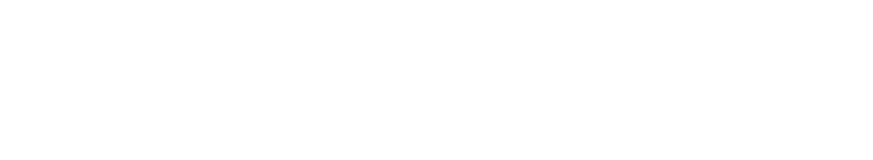
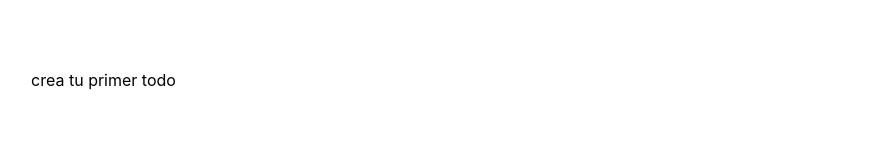
Before and after one commit to BNicDev/TodoMachine, a React (Create React App) app: page / in a window 1280 px wide. Shown: the part 304-464 px from the top of the page, without its empty margins (60-933 px from the left). Built offline with nearby package versions, Linux system fonts and the light colour scheme.

Commit message:
use effect

```diff
--- a/src/App.js
+++ /dev/null
@@ -1,105 +0,0 @@
-import TodoCounter from './Components/TodoCounter/TodoCounter';
-import TodoSearch from './Components/TodoSearch/TodoSearch';
-import TodoList from './Components/TodoList/TodoList';
-import TodoItem from './Components/TodoItem/TodoItems';
-import CreateTodoButton from './Components/TodoButton/CreateTodoButtton';
-import React from 'react';
-import './App.css'
-
-// const defaultTodos = [
-//   { text: 'Cortar cebolla', completed: true },
-//   { text: 'Tomar el Curso de Intro a React.js', completed: false },
-//   { text: 'Llorar con la Llorona', completed: false },
-//   { text: 'LALALALALA', completed: false },
-//   { text: 'Usar estados derivados', completed: true },
-// ];
-
-// localStorage.setItem('TODOS_V1', JSON.stringify(defaultTodos));
-// localStorage.removeItem('TODOS_V1');
-
-function useLocalStorage(itemName, initialValue) {
-  const localStorageItem = localStorage.getItem(itemName);
-
-  let parsedItem;
-
-  if (!localStorageItem) {
-    localStorage.setItem(itemName, JSON.stringify(initialValue));
-    parsedItem = initialValue;
-  } else {
-    parsedItem = JSON.parse(localStorageItem);
-  }
-
-  const [item, setItem] = React.useState(parsedItem);
-
-  const saveItem = (newItem) => {
-    localStorage.setItem(itemName, JSON.stringify(newItem));
-    setItem(newItem);
-  };
-
-  return [item, saveItem];
-}
-
-function App() {
-  const [todos, saveTodos] = useLocalStorage('TODOS_V1', []);
-  const [searchValue, setSearchValue] = React.useState('');
-
-  const completedTodos = todos.filter(
-    todo => !!todo.completed
-  ).length;
-  const totalTodos = todos.length;
-
-  const searchedTodos = todos.filter(
-    (todo) => {
-      const todoText = todo.text.toLowerCase();
-      const searchText = searchValue.toLowerCase();
-      return todoText.includes(searchText);
-    }
-  );
-
-  const completeTodo = (text) => {
-    const newTodos = [...todos];
-    const todoIndex = newTodos.findIndex(
-      (todo) => todo.text === text
-    );
-    newTodos[todoIndex].completed = true;
-    saveTodos(newTodos);
-  };
-
-  const deleteTodo = (text) => {
-    const newTodos = [...todos];
-    const todoIndex = newTodos.findIndex(
-      (todo) => todo.text === text
-    );
-    newTodos.splice(todoIndex, 1);
-    saveTodos(newTodos);
-  };
-
-  return (
-    <>
-      <TodoCounter
-        completed={completedTodos}
-        total={totalTodos}
-      />
-      <TodoSearch
-        searchValue={searchValue}
-        setSearchValue={setSearchValue}
-      />
-
-      <TodoList>
-        {searchedTodos.map(todo => (
-          <TodoItem
-            key={todo.text}
-            text={todo.text}
-            completed={todo.completed}
-            onComplete={() => completeTodo(todo.text)}
-            onDelete={() => deleteTodo(todo.text)}
-          />
-        ))}
-      </TodoList>
-
-      <CreateTodoButton />
-    </>
-  );
-}
-
-export default App;
--- /dev/null
+++ b/src/App/AppUi.js
@@ -0,0 +1,48 @@
+import TodoCounter from '../Components/TodoCounter/TodoCounter';
+import TodoSearch from '../Components/TodoSearch/TodoSearch';
+import TodoList from '../Components/TodoList/TodoList';
+import TodoItem from '../Components/TodoItem/TodoItems';
+import CreateTodoButton from '../Components/TodoButton/CreateTodoButtton';
+
+function AppUi({
+    loading,
+    error,
+    completedTodos,
+    totalTodos,
+    searchValue,
+    setSearchValue,
+    searchedTodos,
+    completeTodo,
+    deleteTodo
+}){
+    return (
+        <>
+          <TodoCounter
+            completed={completedTodos}
+            total={totalTodos}
+          />
+          <TodoSearch
+            searchValue={searchValue}
+            setSearchValue={setSearchValue}
+          />
+
+          <TodoList>
+          {loading && <p>estamos cargando...</p>}
+          {error && <p>desesperate hubo un error!</p>}
+          {(!loading && searchedTodos.length===0 )&& <p>crea tu primer todo</p>}
+            {searchedTodos.map(todo => (
+              <TodoItem
+                key={todo.text}
+                text={todo.text}
+                completed={todo.completed}
+                onComplete={() => completeTodo(todo.text)}
+                onDelete={() => deleteTodo(todo.text)}
+              />
+            ))}
+          </TodoList>
+
+          <CreateTodoButton />
+        </>
+      );
+}
+export default AppUi;
--- /dev/null
+++ b/src/App/UseLocalStage.js
@@ -0,0 +1,35 @@
+import React, { useEffect } from "react";
+function useLocalStorage(itemName, initialValue) {
+  const [item, setItem] = React.useState(initialValue);
+  const [loading, setLoading] = React.useState(true);
+  const [error, setError] = React.useState(false);
+
+    React.useEffect(()=>{
+      setTimeout(()=>{
+        try{
+          const localStorageItem = localStorage.getItem(itemName);
+        let parsedItem;
+        if (!localStorageItem) {
+          localStorage.setItem(itemName, JSON.stringify(initialValue));
+          parsedItem = initialValue;
+        } else {
+          parsedItem = JSON.parse(localStorageItem);
+          setItem(parsedItem)
+        }
+        setLoading(false);
+        }
+        catch(error){
+          setLoading(false);
+          setError(true);
+        }
+      },2000)
+    },[])
+
+    const saveItem = (newItem) => {
+      localStorage.setItem(itemName, JSON.stringify(newItem));
+      setItem(newItem);
+    };
+
+    return {item, saveItem, loading, error};
+  }
+  export default useLocalStorage;
--- /dev/null
+++ b/src/App/index.js
@@ -0,0 +1,64 @@
+import React from 'react';
+import useLocalStorage from './UseLocalStage';
+import '../App.css'
+import AppUi from './AppUi';
+
+// localStorage.removeItem('TODOS_V1');
+// const defaultTodos = [
+//   { text: 'Cortar cebolla', completed: true },
+//   { text: 'Tomar el Curso de Intro a React.js', completed: false },
+//   { text: 'Llorar con la Llorona', completed: false },
+//   { text: 'LALALALALA', completed: false },
+//   { text: 'Usar estados derivados', completed: true },
+// ];
+
+// localStorage.setItem('TODOS_V1', JSON.stringify(defaultTodos));
+
+function App() {
+  const {item:todos, saveItem:saveTodos, loading ,error} = useLocalStorage('TODOS_V1', []);
+  const [searchValue, setSearchValue] = React.useState('');
+
+  const completedTodos = todos.filter(
+    todo => !!todo.completed
+  ).length;
+  const totalTodos = todos.length;
+  const searchedTodos = todos.filter(
+    (todo) => {
+      const todoText = todo.text.toLowerCase();
+      const searchText = searchValue.toLowerCase();
+      return todoText.includes(searchText);
+    }
+  );
+
+  const completeTodo = (text) => {
+    const newTodos = [...todos];
+    const todoIndex = newTodos.findIndex(
+      (todo) => todo.text === text
+    );
+    newTodos[todoIndex].completed = true;
+    saveTodos(newTodos);
+  };
+
+  const deleteTodo = (text) => {
+    const newTodos = [...todos];
+    const todoIndex = newTodos.findIndex(
+      (todo) => todo.text === text
+    );
+    newTodos.splice(todoIndex, 1);
+    saveTodos(newTodos);
+  };
+  return(
+    <AppUi
+    loading={loading}
+    error={error}
+    completedTodos={completedTodos}
+    totalTodos ={totalTodos}
+    searchValue ={searchValue}
+    setSearchValue = {setSearchValue}
+    searchedTodos = {searchedTodos}
+    completeTodo = {completeTodo}
+    deleteTodo = {deleteTodo}
+    />
+  )
+}
+export default App;
--- a/src/Components/TodoSearch/TodoSearch.js
+++ b/src/Components/TodoSearch/TodoSearch.js
@@ -3,7 +3,7 @@
 function TodoSearch(props){
     return(
         <div className='inputContainer'>
-            <input placeholder="Do Homework" value={props.state} className='in' onChange={(event)=>props.setState(event.target.value)}></input>
+            <input placeholder="Do Homework" value={props.state} className='in' onChange={(event)=>props.setSearchValue(event.target.value)}></input>
         </div>
     )
 }
```
